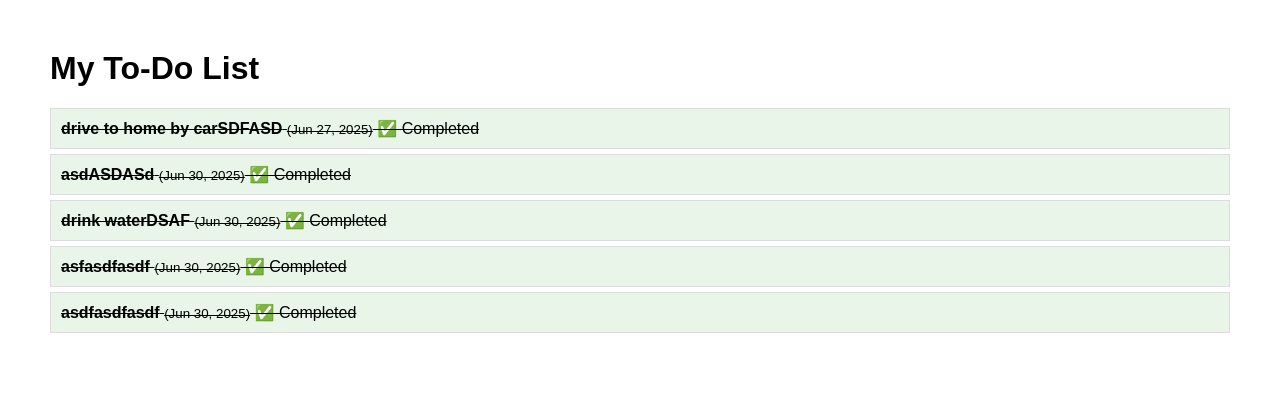
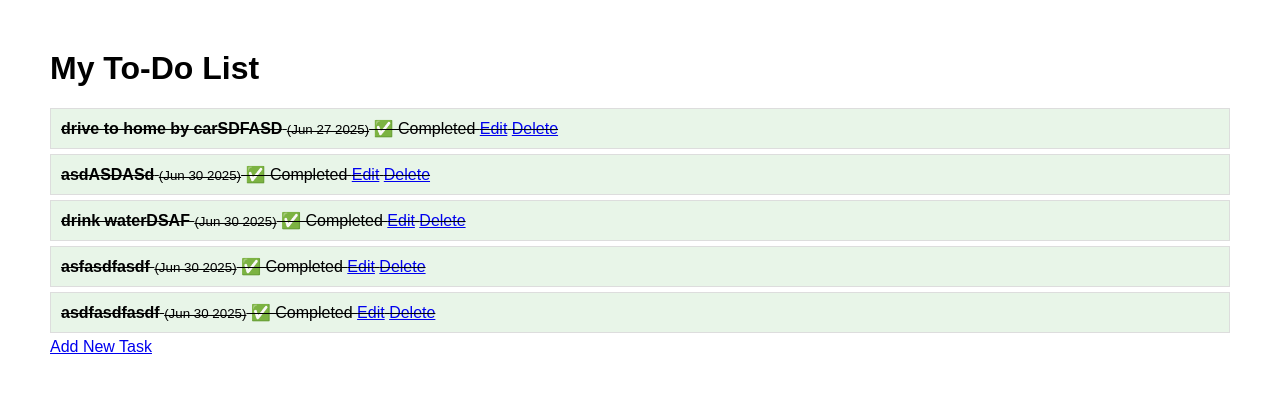
Before and after one commit to Jayaram-s-kumar/Django-Learn, a Django app: page / in a window 1280 px wide. Shown: the top 393 px of the page. Run offline with Django 5.2, Linux system fonts and the light colour scheme; data comes from the database, SQL or seed files in the repository; both versions use the stored data as it was after the commit.

Commit message:
completed todo

```diff
--- a/myproject/myproject/settings.py
+++ b/myproject/myproject/settings.py
@@ -37,7 +37,8 @@ INSTALLED_APPS = [
     'django.contrib.sessions',
     'django.contrib.messages',
     'django.contrib.staticfiles',
-    'todo'
+    'todo',
+    'rest_framework'
 ]
 
 MIDDLEWARE = [
--- /dev/null
+++ b/myproject/requirements.txt
@@ -0,0 +1,4 @@
+asgiref==3.8.1
+Django==5.2.3
+djangorestframework==3.16.0
+sqlparse==0.5.3
--- a/myproject/todo/models.py
+++ b/myproject/todo/models.py
@@ -7,4 +7,4 @@ class Tasks(models.Model):
     created_at = models.DateTimeField(auto_now_add=True)
 
     def __str__(self):
-        return self.title
+        return f"{self.title}"
--- /dev/null
+++ b/myproject/todo/templates/todo/create_task.html
@@ -0,0 +1,6 @@
+<h2>Add new Task</h2>
+<form method = "post">
+    {% csrf_token %}
+    {{form.as_p}}
+    <button type="submit">Save Task</button>
+</form>
--- a/myproject/todo/templates/todo/task_list.html
+++ b/myproject/todo/templates/todo/task_list.html
@@ -3,29 +3,62 @@
   <head>
     <title>My To-Do List</title>
     <style>
-        body { font-family: Arial, sans-serif; margin: 50px; }
-        .task { padding: 10px; margin: 5px 0; border: 1px solid #ddd; }
-        .completed { background-color: #e8f5e8; text-decoration: line-through; }
-        .pending { background-color: #fff5f5; }
+      body {
+        font-family: Arial, sans-serif;
+        margin: 50px;
+      }
+      .task {
+        padding: 10px;
+        margin: 5px 0;
+        border: 1px solid #ddd;
+      }
+      .completed {
+        background-color: #e8f5e8;
+        text-decoration: line-through;
+      }
+      .pending {
+        background-color: #fff5f5;
+      }
+      .messages {
+        margin: 10px 0;
+      }
+      .alert {
+        padding: 10px;
+        margin: 5px 0;
+        border-radius: 4px;
+      }
+      .alert-success {
+        background-color: #d4edda;
+        color: #155724;
+        border: 1px solid #c3e6cb;
+      }
     </style>
   </head>
   <body>
     <h1>My To-Do List</h1>
-
-    {% if tasks %}
-        {% for task in tasks %}
-            <div class="task {% if task.completed %}completed{% else %}pending{% endif %}">
-                <strong>{{ task.title }}</strong>
-                <small>({{ task.created_at|date:"M d, Y" }})</small>
-                {% if task.completed %}
-                    ✅ Completed
-                {% else %}
-                    ⏳ Pending
-                {% endif %}
+    {% if messages %}
+    <div class="messages">
+      {% for message in messages %}
+      <div
+        class="alert {% if message.tags %}alert-{{ message.tags }}{% endif %}"
+      >
+        {{ message }}
       </div>
       {% endfor %}
-    {% else %}
+    </div>
+    {% endif %} {% if tasks %} {% for task in tasks %}
+    <div
+      class="task {% if task.completed %}completed{% else %}pending{% endif %}"
+    >
+      <strong>{{ task.title }}</strong>
+      <small>({{ task.created_at|date:"M d Y" }})</small>
+      {% if task.completed %} ✅ Completed {% else %} ⏳ Pending {% endif %}
+      <a href="{% url 'update_task' task.pk %}">Edit</a>
+      <a href="{% url 'delete_task' task.pk %}">Delete</a>
+    </div>
+    {% endfor %} {% else %}
     <p>No tasks yet! Add some tasks using the admin panel.</p>
     {% endif %}
+    <a href="{% url 'create_task' %}">Add New Task</a>
   </body>
 </html>
--- /dev/null
+++ b/myproject/todo/templates/todo/update_task.html
@@ -0,0 +1,6 @@
+<h2>Edit Task: {{task.title}}</h2>
+<form method="post">
+    {% csrf_token %}
+    {{form.as_p}}
+    <button type="submit">Update Task</button>
+</form>
--- a/myproject/todo/urls.py
+++ b/myproject/todo/urls.py
@@ -3,4 +3,8 @@ from . import views
 
 urlpatterns = [
     path('', views.task_list, name='task_list'),
+    path('create', views.create_task, name='create_task'),
+    path('update/<int:pk>/', views.update_task, name='update_task'),
+    path('delete/<int:pk>/', views.delete_task, name='delete_task'),
+    path('api/tasks', views.get_tasks, name='get_tasks'),
 ]
--- a/myproject/todo/views.py
+++ b/myproject/todo/views.py
@@ -1,7 +1,57 @@
-from django.shortcuts import render
+from django.shortcuts import render, redirect, get_object_or_404
 from .models import Tasks
-
+from .forms import TaskForms
+from django.contrib import messages
+from rest_framework.decorators import api_view
+from .serializers import TaskSerializer
+from rest_framework.response import Response
 # Create your views here.
 def task_list(request):
     tasks = Tasks.objects.all()
+    print('tasks :',tasks)
     return render(request,'todo/task_list.html',{'tasks':tasks})
+
+def create_task(request):
+    if request.method == 'POST':
+        form = TaskForms(request.POST)
+        if form.is_valid():
+            form.save()
+            return redirect('task_list')
+
+    else:
+        form = TaskForms()
+
+    return render(request,'todo/create_task.html',{'form':form})
+
+def update_task(request,pk):
+    task = get_object_or_404(Tasks, pk=pk)
+    if request.method == 'POST':
+        form = TaskForms(request.POST, instance=task)
+        if form.is_valid():
+            form.save()
+            messages.success(request,'Task updated')
+            return redirect('task_list')
+    else:
+        form = TaskForms(instance=task)
+
+    return render(request,'todo/update_task.html',{'form':form,'task':task})
+
+def delete_task(request,pk):
+    task = get_object_or_404(Tasks,pk=pk)
+    task.delete()
+    return redirect('task_list')
+
+@api_view(['GET'])
+def get_tasks(request):
+    print('\n')
+    tasks = Tasks.objects.all()
+    print('tasks :',tasks)
+    print('\n')
+    serializer = TaskSerializer(tasks, many=True)
+    print('serializer :',serializer)
+    print('\n')
+    print('serializer.data :',serializer.data)
+    foo = Response(serializer.data)
+    print('\n')
+    print('Response(serializer.data) :',foo)
+    return foo
```
Also changed, not shown: myproject/todo/forms.py (added, +7 -0 lines), myproject/todo/serializers.py (added, +7 -0 lines), myproject/db.sqlite3. Lines whose indentation alone changed are shown as unchanged.
